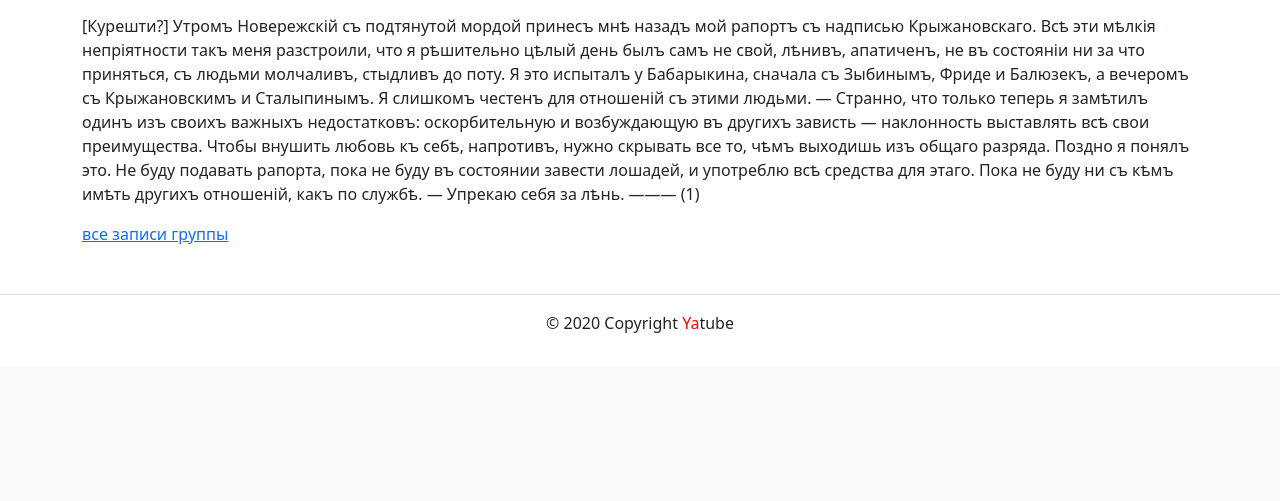
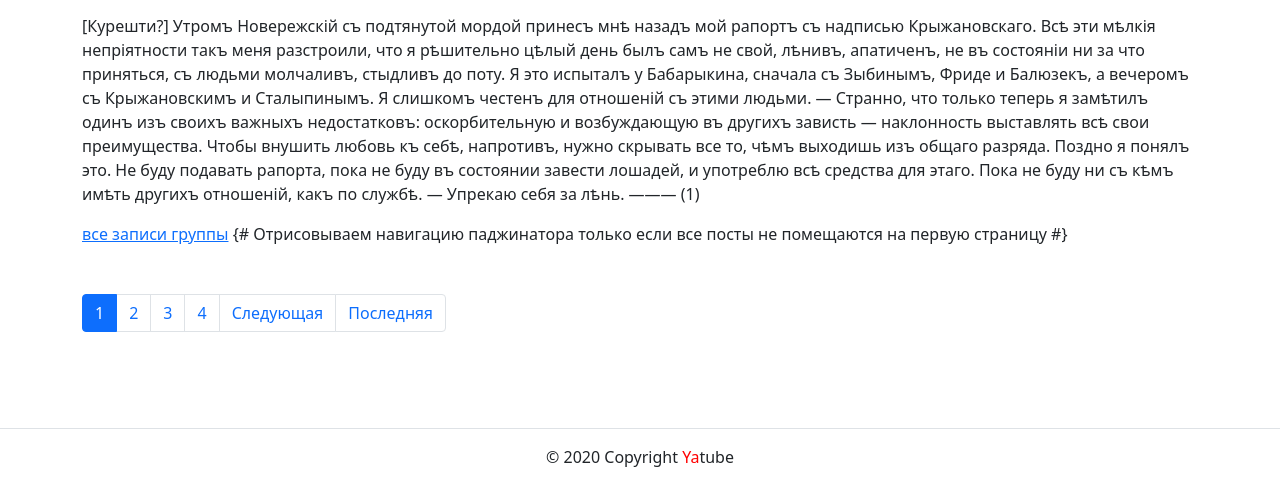
Before and after one commit to xrito/hw02_community, a Django app: page / in a window 1280 px wide. Shown: the part 2555-3056 px from the top of the page. Before the commit the page ends 2922 px from the top, so only its background shows below. Run offline with Django 3.2, Linux system fonts and the light colour scheme; data comes from the database, SQL or seed files in the repository; some libraries are stand-ins or nearby versions.

Commit message:
Paginator

```diff
--- a/yatube/posts/views.py
+++ b/yatube/posts/views.py
@@ -1,15 +1,28 @@
+from django.core.paginator import Paginator
 from django.shortcuts import get_object_or_404, render
 
 from .models import Group, Post
 
 
 def index(request):
-
-    posts = Post.objects.all()[:10]
+    post_list = Post.objects.all()
+    # Показывать по 10 записей на странице.
+    paginator = Paginator(post_list, 10)
+    # Из URL извлекаем номер запрошенной страницы - это значение параметра page
+    page_number = request.GET.get('page')
+    # Получаем набор записей для страницы с запрошенным номером
+    page_obj = paginator.get_page(page_number)
+    # Отдаем в словаре контекста
     context = {
-        'posts': posts,
+        'page_obj': page_obj,
     }
     return render(request, 'posts/index.html', context)
+
+    # posts = Post.objects.all()[:10]
+    # context = {
+    #     'posts': posts,
+    # }
+    # return render(request, 'posts/index.html', context)
 
 
 def group_posts(request, slug):
--- /dev/null
+++ b/yatube/templates/posts/includes/paginator.html
@@ -0,0 +1,39 @@
+{# Отрисовываем навигацию паджинатора только если
+все посты не помещаются на первую страницу #}
+{% if page_obj.has_other_pages %}
+<nav aria-label="Page navigation" class="my-5">
+  <ul class="pagination">
+    {% if page_obj.has_previous %}
+      <li class="page-item"><a class="page-link" href="?page=1">Первая</a></li>
+      <li class="page-item">
+        <a class="page-link" href="?page={{ page_obj.previous_page_number }}">
+          Предыдущая
+        </a>
+      </li>
+    {% endif %}
+    {% for i in page_obj.paginator.page_range %}
+        {% if page_obj.number == i %}
+          <li class="page-item active">
+            <span class="page-link">{{ i }}</span>
+          </li>
+        {% else %}
+          <li class="page-item">
+            <a class="page-link" href="?page={{ i }}">{{ i }}</a>
+          </li>
+        {% endif %}
+    {% endfor %}
+    {% if page_obj.has_next %}
+      <li class="page-item">
+        <a class="page-link" href="?page={{ page_obj.next_page_number }}">
+          Следующая
+        </a>
+      </li>
+      <li class="page-item">
+        <a class="page-link" href="?page={{ page_obj.paginator.num_pages }}">
+          Последняя
+        </a>
+      </li>
+    {% endif %}
+  </ul>
+</nav>
+{% endif %}
--- a/yatube/templates/posts/index.html
+++ b/yatube/templates/posts/index.html
@@ -4,8 +4,13 @@
   Последние обновления на сайте.
 {% endblock %}
 
+{% block header %}
+  Последние обновления на сайте
+{% endblock %}
+
 {% block content %}
-{% for post in posts %}
+
+{% for post in page_obj %}
   <ul>
     <li>
       Автор: {{ post.author.get_full_name }}
```
Also changed, not shown: other parts of yatube/templates/posts/index.html (+3 -0 lines), yatube/templates/posts/group_list.html (+7 -0 lines).
